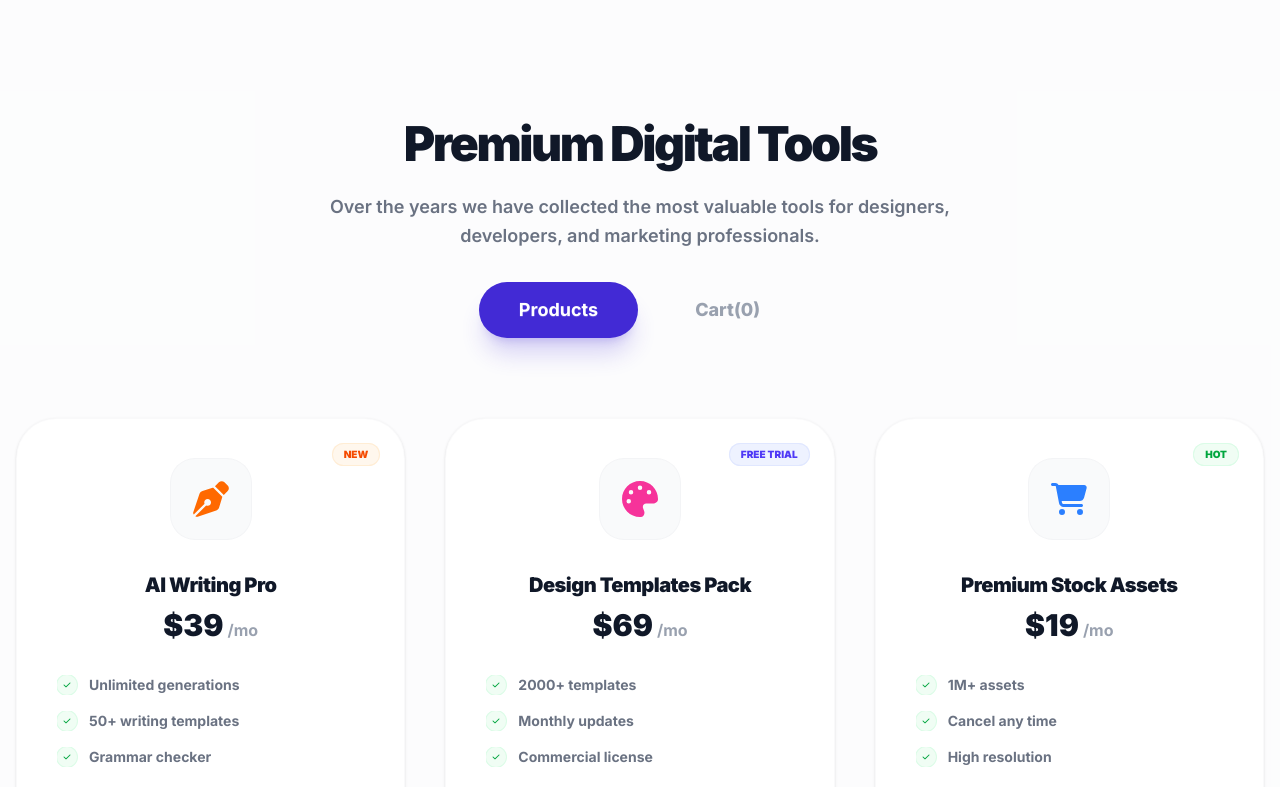
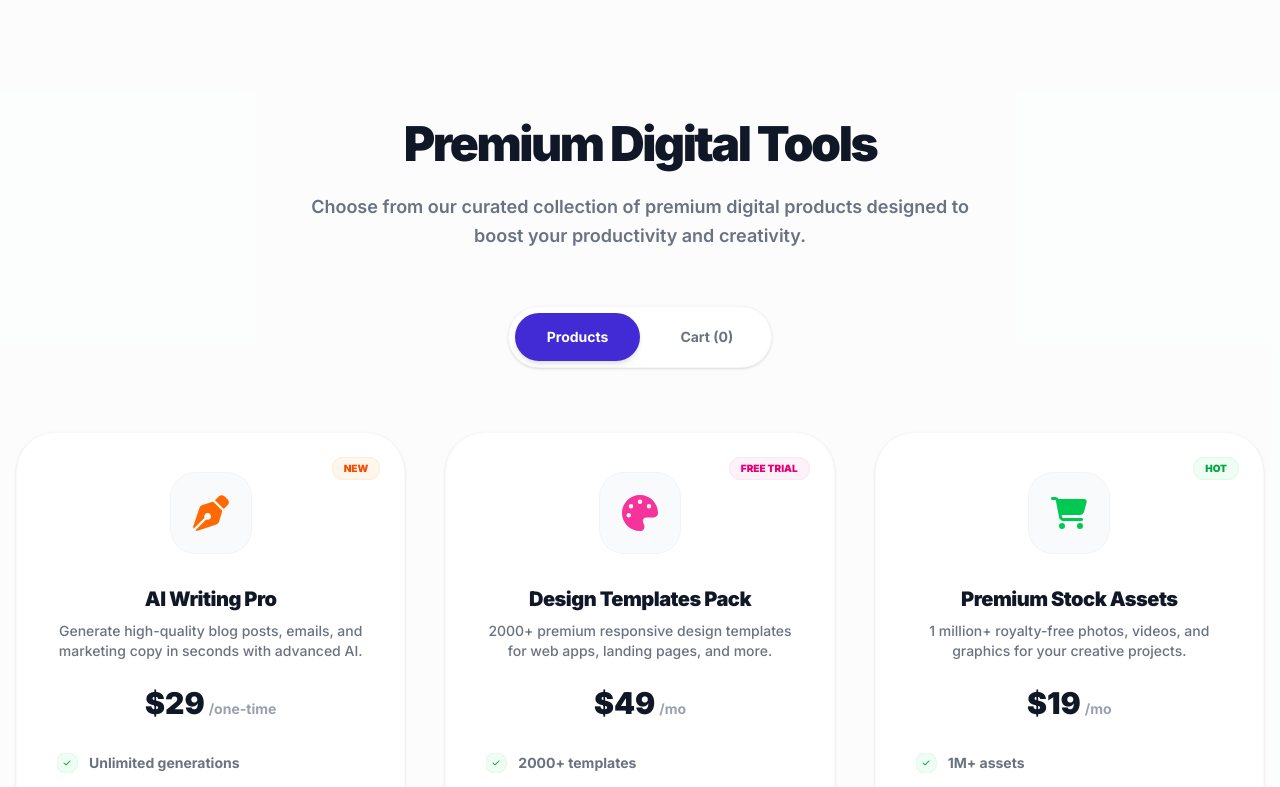
Before and after one commit to Omar-webcloud/DigiTools, a React (Vite) app: page / in a window 1280 px wide. Shown: the part 1180-1967 px from the top of the page. Built offline with nearby package versions, Linux system fonts and the light colour scheme.

Commit message:
cart functionalities

```diff
--- a/src/App.jsx
+++ b/src/App.jsx
@@ -19,7 +19,7 @@ import { ToastContainer, toast } from 'react-toastify';
 import 'react-toastify/dist/ReactToastify.css';
 import productsData from './products.json';
 
-const Navbar = () => (
+const Navbar = ({ cartCount }) => (
   <nav className="navbar bg-white px-4 py-4 max-w-7xl mx-auto" style={{ fontFamily: 'Inter, sans-serif' }}>
     <div className="navbar-start">
       <a className="text-2xl font-black text-primary cursor-pointer tracking-tighter">DigiTools</a>
@@ -33,14 +33,15 @@ const Navbar = () => (
         <li><a className="hover:text-primary">FAQ</a></li>
       </ul>
     </div>
-    <div className="navbar-end gap-3">
-      <button className="btn btn-ghost btn-circle text-gray-600">
+    <div className="navbar-end gap-3 flex items-center">
+      <button className="btn btn-ghost btn-circle text-gray-600 indicator relative">
+        {cartCount > 0 && <span className="indicator-item badge badge-primary badge-sm text-[10px] text-white shadow-sm border-none right-1 top-1">{cartCount}</span>}
         <FaCartShopping className="text-lg" />
       </button>
       <a className="btn btn-ghost font-bold text-gray-700 flex items-center gap-2">
         <FaUser className="text-gray-400" /> Login
       </a>
-      <a className="btn btn-primary rounded-full px-8 text-white shadow-lg shadow-primary/20 font-bold border-none">Get Started</a>
+      <a className="btn btn-primary rounded-full px-8 text-white shadow-lg shadow-primary/20 font-bold border-none hidden sm:flex">Get Started</a>
     </div>
   </nav>
 );
@@ -98,29 +99,42 @@ const Stats = () => (
   </section>
 );
 
-const ToolCard = ({ icon: Icon, name, price, badge, features, iconColor }) => (
+const ToolCard = ({ product, onAddToCart }) => {
+  const [added, setAdded] = useState(false);
+  const Icons = { FaPenNib, FaPalette, FaCartShopping, FaGear, FaFileInvoice, FaBullhorn };
+  const Icon = Icons[product.icon] || FaBox;
+
+  const handleBuy = () => {
+    onAddToCart(product);
+    setAdded(true);
+    setTimeout(() => setAdded(false), 2000);
+  };
+
+  return (
     <div className="bg-white p-10 rounded-[2.5rem] shadow-sm border border-gray-100/50 hover:shadow-2xl hover:border-primary/20 transition-all duration-500 flex flex-col items-center text-center group relative overflow-hidden" style={{ fontFamily: 'Inter, sans-serif' }}>
-    {badge && (
+      {product.tag && (
         <span className={`absolute top-6 right-6 text-[10px] uppercase font-black px-3 py-1 rounded-full ring-1 ring-inset ${
-        badge === 'New' ? 'bg-orange-50 text-orange-600 ring-orange-100' :
-        badge === 'Hot' ? 'bg-green-50 text-green-600 ring-green-100' :
-        badge === 'Popular' ? 'bg-blue-50 text-blue-600 ring-blue-100' :
-        badge === 'Best Seller' ? 'bg-yellow-50 text-yellow-600 ring-yellow-100' :
+          product.tagType === 'orange' ? 'bg-orange-50 text-orange-600 ring-orange-100' :
+          product.tagType === 'pink' ? 'bg-pink-50 text-pink-600 ring-pink-100' :
+          product.tagType === 'blue' ? 'bg-blue-50 text-blue-600 ring-blue-100' :
+          product.tagType === 'yellow' ? 'bg-yellow-50 text-yellow-600 ring-yellow-100' :
+          product.tagType === 'green' ? 'bg-green-50 text-green-600 ring-green-100' :
           'bg-indigo-50 text-indigo-600 ring-indigo-100'
         }`}>
-        {badge}
+          {product.tag}
         </span>
       )}
       <div className={`w-20 h-20 rounded-3xl bg-gray-50 flex items-center justify-center mb-8 group-hover:scale-110 transition-transform duration-500 group-hover:bg-primary/5 ring-1 ring-gray-100 group-hover:ring-primary/20`}>
-      <Icon className={`text-4xl ${iconColor}`} />
+        <Icon className={`text-4xl ${product.iconColor}`} />
       </div>
-    <h3 className="text-xl font-black text-gray-900 mb-2 tracking-tight">{name}</h3>
+      <h3 className="text-xl font-black text-gray-900 mb-2 tracking-tight">{product.name}</h3>
+      <p className="text-sm text-gray-500 font-medium mb-6 line-clamp-2 h-10">{product.description}</p>
       <div className="flex items-baseline gap-1 mb-8">
-      <span className="text-3xl font-black text-gray-900">${price}</span>
-      <span className="text-gray-400 font-bold">/mo</span>
+        <span className="text-3xl font-black text-gray-900">${product.price}</span>
+        <span className="text-gray-400 font-bold text-sm">/{product.period}</span>
       </div>
       <div className="space-y-4 mb-10 w-full text-left">
-      {features.map((f, i) => (
+        {product.features.map((f, i) => (
           <div key={i} className="flex items-center gap-3 text-sm text-gray-500 font-bold whitespace-nowrap overflow-hidden text-ellipsis">
             <div className="w-5 h-5 rounded-full bg-green-50 flex items-center justify-center shrink-0 ring-1 ring-green-100">
               <FaCheck className="w-2 h-2 text-green-600 shrink-0" />
@@ -129,36 +143,88 @@ const ToolCard = ({ icon: Icon, name, price, badge, features, iconColor }) => (
           </div>
         ))}
       </div>
-    <button className="btn btn-primary btn-block rounded-full h-14 group-hover:shadow-xl group-hover:shadow-primary/30 transition-all font-bold border-none text-white">Buy Now</button>
+      <button onClick={handleBuy} className={`btn btn-block rounded-full h-14 group-hover:shadow-xl group-hover:shadow-primary/30 transition-all font-bold border-none text-white ${added ? 'btn-success' : 'btn-primary'}`}>
+        {added ? 'Added to cart' : 'Buy Now'}
+      </button>
     </div>
   );
+};
 
-const Tools = () => {
-  const tools = [
-    { name: 'AI Writing Pro', icon: FaPenNib, iconColor: 'text-orange-500', price: '39', badge: 'New', features: ['Unlimited generations', '50+ writing templates', 'Grammar checker'] },
-    { name: 'Design Templates Pack', icon: FaPalette, iconColor: 'text-pink-500', price: '69', badge: 'Free Trial', features: ['2000+ templates', 'Monthly updates', 'Commercial license'] },
-    { name: 'Premium Stock Assets', icon: FaCartShopping, iconColor: 'text-blue-500', price: '19', badge: 'Hot', features: ['1M+ assets', 'Cancel any time', 'High resolution'] },
-    { name: 'Automation Toolkit', icon: FaGear, iconColor: 'text-blue-600', price: '79', badge: 'Popular', features: ['50+ Automations', 'All tools', 'Custom workflows'] },
-    { name: 'Resume Builder Pro', icon: FaFileInvoice, iconColor: 'text-yellow-500', price: '15', badge: 'New', features: ['Top 500 templates', '50+ registrations', 'Export as PDF'] },
-    { name: 'Social Media Content Kit', icon: FaBullhorn, iconColor: 'text-indigo-500', price: '35', badge: 'Best Seller', features: ['1000+ videos', 'Schedule in store', 'Analytics dashboard'] },
-  ];
+const Tools = ({ cart, onAddToCart, onRemoveFromCart, onCheckout }) => {
+  const [activeTab, setActiveTab] = useState('products');
+  const totalCost = cart.reduce((sum, item) => sum + item.price, 0);
 
   return (
     <section className="py-32 bg-gray-50/50" style={{ fontFamily: 'Inter, sans-serif' }}>
       <div className="max-w-7xl mx-auto px-4">
-        <div className="text-center mb-20">
+        <div className="text-center mb-16">
           <h2 className="text-5xl font-black text-gray-900 mb-6 tracking-tighter text-center w-full block">Premium Digital Tools</h2>
           <p className="text-gray-500 max-w-2xl mx-auto font-semibold text-lg leading-relaxed text-center block mb-8">
-            Over the years we have collected the most valuable tools for designers, developers, and marketing professionals.
+            Choose from our curated collection of premium digital products designed to boost your productivity and creativity.
           </p>
-          <div className="flex justify-center gap-4 mt-6">
-            <button className="btn btn-primary rounded-full px-10 h-14 text-white shadow-xl shadow-primary/20 border-none font-bold text-lg">Products</button>
-            <button className="btn btn-ghost rounded-full px-10 h-14 text-gray-400 font-extrabold text-lg hover:text-primary transition-colors hover:bg-primary/5">Cart(0)</button>
+          <div className="inline-flex justify-center gap-2 mt-6 p-1.5 rounded-full bg-white border border-gray-100/80 shadow-sm">
+            <button
+              onClick={() => setActiveTab('products')}
+              className={`rounded-full px-8 h-12 font-bold text-sm transition-all ${activeTab === 'products' ? 'bg-primary text-white shadow-md' : 'bg-transparent text-gray-500 hover:text-gray-900'}`}
+            >
+              Products
+            </button>
+            <button
+              onClick={() => setActiveTab('cart')}
+              className={`rounded-full px-8 h-12 font-bold text-sm transition-all ${activeTab === 'cart' ? 'bg-primary text-white shadow-md' : 'bg-transparent text-gray-500 hover:text-gray-900'}`}
+            >
+              Cart ({cart.length})
+            </button>
           </div>
         </div>
+
+        {activeTab === 'products' ? (
           <div className="grid grid-cols-1 md:grid-cols-2 lg:grid-cols-3 gap-10">
-          {tools.map((t, i) => <ToolCard key={i} {...t} />)}
+            {productsData.map((t) => <ToolCard key={t.id} product={t} onAddToCart={onAddToCart} />)}
           </div>
+        ) : (
+          <div className="bg-white p-6 md:p-12 rounded-[2.5rem] border border-gray-100 shadow-sm max-w-4xl mx-auto">
+            <h3 className="text-2xl font-black text-gray-900 mb-8">Your Cart</h3>
+            {cart.length === 0 ? (
+              <div className="text-center text-gray-400 py-16 font-bold space-y-4">
+                <FaCartShopping className="text-6xl mx-auto text-gray-200" />
+                <p>Your cart is empty.</p>
+              </div>
+            ) : (
+              <div>
+                <div className="space-y-4 mb-8">
+                  {cart.map((item, idx) => {
+                    const Icons = { FaPenNib, FaPalette, FaCartShopping, FaGear, FaFileInvoice, FaBullhorn };
+                    const ItemIcon = Icons[item.icon] || FaBox;
+                    return (
+                      <div key={idx} className="bg-gray-50/80 p-5 rounded-2xl flex items-center justify-between shadow-sm border border-gray-100/50 hover:border-gray-200 transition-colors">
+                        <div className="flex items-center gap-5">
+                          <div className="w-12 h-12 bg-white rounded-xl flex items-center justify-center shadow-sm border border-gray-100">
+                            <ItemIcon className={`text-xl ${item.iconColor}`} />
+                          </div>
+                          <div>
+                            <h4 className="font-bold text-gray-900 leading-tight mb-1">{item.name}</h4>
+                            <p className="text-sm text-gray-500 font-bold">${item.price}</p>
+                          </div>
+                        </div>
+                        <button onClick={() => onRemoveFromCart(item.id)} className="text-sm text-pink-500 font-bold tracking-wide hover:text-pink-600 hover:bg-pink-50 px-4 py-2 rounded-lg transition-colors">
+                          Remove
+                        </button>
+                      </div>
+                    );
+                  })}
+                </div>
+                <div className="flex items-center justify-between mb-8 pt-6 border-t border-gray-100">
+                  <span className="text-gray-500 text-sm font-bold">Total:</span>
+                  <span className="text-2xl font-black text-gray-900">${totalCost}</span>
+                </div>
+                <button onClick={onCheckout} className="btn btn-primary btn-block rounded-full h-14 text-white text-lg font-bold shadow-lg shadow-primary/20 border-none transition-transform hover:scale-[1.01] active:scale-[0.99]">
+                  Proceed To Checkout
+                </button>
+              </div>
+            )}
+          </div>
+        )}
       </div>
     </section>
   );
@@ -359,13 +425,36 @@ const Footer = () => (
 );
 
 export default function App() {
+  const [cart, setCart] = useState([]);
+
+  const handleAddToCart = (product) => {
+    setCart([...cart, product]);
+    toast.success(`${product.name} added to cart!`);
+  };
+
+  const handleRemoveFromCart = (productId) => {
+    setCart(cart.filter(item => item.id !== productId));
+    toast.error('Item removed from cart!');
+  };
+
+  const handleCheckout = () => {
+    setCart([]);
+    toast.info('Checkout successful! Cart cleared.');
+  };
+
   return (
     <div className="min-h-screen bg-white selection:bg-primary/20 selection:text-primary">
-      <Navbar />
+      <ToastContainer position="bottom-right" autoClose={3000} />
+      <Navbar cartCount={cart.length} />
       <main>
         <Hero />
         <Stats />
-        <Tools />
+        <Tools
+          cart={cart}
+          onAddToCart={handleAddToCart}
+          onRemoveFromCart={handleRemoveFromCart}
+          onCheckout={handleCheckout}
+        />
         <Steps />
         <Pricing />
         <CTA />
```
Lines whose indentation alone changed are shown as unchanged.
